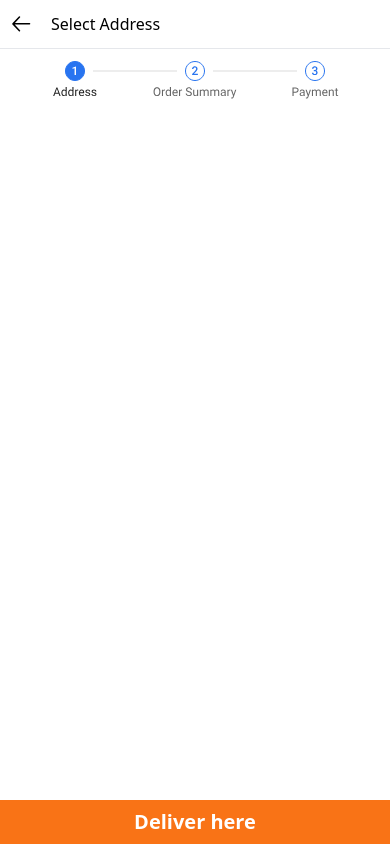
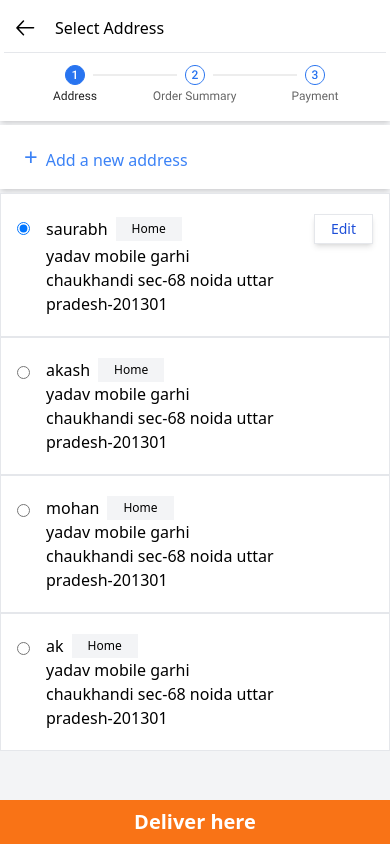
Before and after one commit to syprogrammer/ecommerce-with-firebase, a React (Vite) app: page /order in a window 390 px wide. Built offline with nearby package versions, Linux system fonts and the light colour scheme; no server answers.

Commit message:
created address page ui for mobile version

```diff
--- a/src/Layout/OrderLayout.jsx
+++ b/src/Layout/OrderLayout.jsx
@@ -1,9 +1,9 @@
 import React from 'react'
 import { Outlet } from "react-router-dom";
-import OrderHeader from '../pages/OrderHeader';
+
 const OrderLayout = () => {
   return (
-    <div className="nav">
+    <div className="bg-gray-100 min-h-[100vh]">
 
         <Outlet/>
     </div>
--- a/src/components/OrderAddress.jsx
+++ b/src/components/OrderAddress.jsx
@@ -1,11 +1,59 @@
-import React from "react";
-import OrderHeader from "../pages/OrderHeader";
+import React, { useState } from "react";
+import OrderHeader from "./OrderHeader";
 import { Link } from "react-router-dom";
 
 const OrderAddress = () => {
+  const [address, setAddress] = useState("saurabh");
+  const submit = (e) => {
+    e.preventDefault();
+  };
+  console.log(address);
   return (
     <div className="container">
       <OrderHeader title="Select Address" step={1} />
+      <div className="bg-white cursor-pointer text-blue-500 my-1 shadow-md p-4">
+        <span className="text-2xl mx-2">+</span>
+        <span>Add a new address</span>
+      </div>
+      <form className="pb-16" onSubmit={submit}>
+        {["saurabh", "akash", "mohan", "ak"].map((name) => (
+          <div
+            key={name}
+            className="px-4 py-5 flex gap-4 items-start bg-white border"
+          >
+            <input
+              type="radio"
+              name="Saurabh yadav"
+              value="yadav mobile garhi chaukhandi sec-68 noida uttar pradesh-201301"
+              id={name}
+              checked={address == name}
+              onChange={(e) => setAddress(e.target.id)}
+              className="mt-2"
+            />
+            <label htmlFor={name} className="w-full">
+              <div className="flex flex-col">
+                <div className="flex items-center justify-between">
+                  <div className="flex gap-2 items-center">
+                    <p>{name}</p>
+                    <button className="bg-gray-100 py-1 px-4 text-xs">
+                      Home
+                    </button>
+                  </div>
+                  {address == name && (
+                    <button className="text-blue-700 shadow-md border py-1 px-4 text-sm">
+                      Edit
+                    </button>
+                  )}
+                </div>
+                <p className="w-[70%]">
+                  yadav mobile garhi chaukhandi sec-68 noida uttar
+                  pradesh-201301
+                </p>
+              </div>
+            </label>
+          </div>
+        ))}
+      </form>
       <div className="bg-orange-500 fixed bottom-0 w-full p-2 text-xl text-center text-white font-semibold">
         <Link to="/order/summary">Deliver here</Link>
       </div>
--- a/src/pages/OrderHeader.jsx
+++ b/src/components/OrderHeader.jsx
@@ -8,7 +8,7 @@ const OrderHeader = ({ title, step }) => {
         src="/orderstep2.png"
     }
   return (
-    <div className="flex flex-col">
+    <div className="bg-white flex flex-col shadow-md p-1">
       <div className="flex gap-5 p-3 border-b">
         <img src="/backarrow.svg  " />
         <span>{title}</span>
--- a/src/components/OrderSummary.jsx
+++ b/src/components/OrderSummary.jsx
@@ -1,6 +1,6 @@
 import React from "react";
-import OrderHeader from "../pages/OrderHeader";
 import { Link } from "react-router-dom";
+import OrderHeader from "./OrderHeader";
 
 const OrderSummary = () => {
   return (
```
